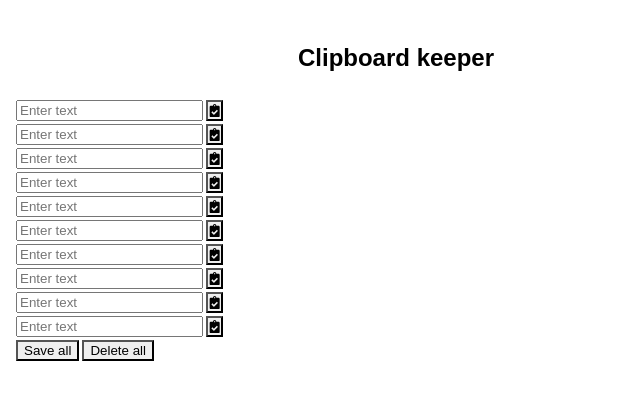
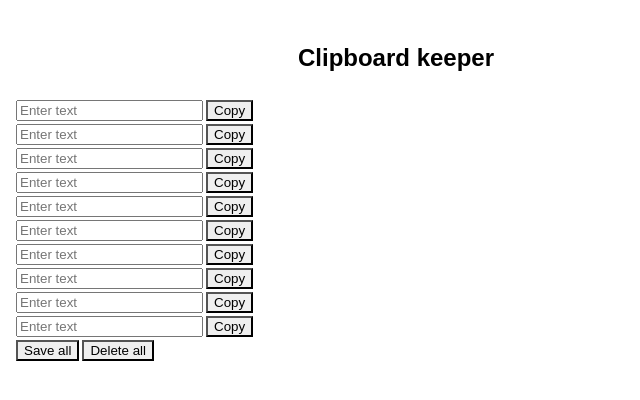
Before and after one commit to kiranb1/clipboard-keeper, a React (Create React App) app: page / in a window 1280 px wide. Shown: the top 400 px of the page, without its empty margins (0-640 px from the left). Built offline with nearby package versions, Linux system fonts and the light colour scheme; the HTML template or start-up script is replaced by a standard one.

Commit message:
feat: update button style

```diff
--- a/src/components/Clipboard.tsx
+++ b/src/components/Clipboard.tsx
@@ -59,10 +59,10 @@ export default function Clipboard() {
           <Heading>Clipboard keeper</Heading>
         </Center>
         {clipboardItems}
-        <Button onClick={saveAllText} colorScheme="green" mr="3">
+        <Button onClick={saveAllText} colorScheme="green" mr="3" fontSize="sm">
           Save all
         </Button>
-        <Button onClick={deleteAllItems} colorScheme="red">
+        <Button onClick={deleteAllItems} colorScheme="red" fontSize="sm">
           Delete all
         </Button>
       </>
--- a/src/components/ClipboardItem.tsx
+++ b/src/components/ClipboardItem.tsx
@@ -1,7 +1,6 @@
 import { useForm } from "react-hook-form";
-import { Input, Flex, IconButton, FormControl } from "@chakra-ui/react";
-import { FaClipboardCheck } from "react-icons/fa";
-import { useEffect } from "react";
+import { Input, Flex, Button, FormControl } from "@chakra-ui/react";
+import { useEffect, useState } from "react";
 
 interface ClipboardItemProps {
   storeItem: (itemToStore: string, id: number) => void;
@@ -17,8 +16,14 @@ export default function ClipboardItem({
   id,
 }: ClipboardItemProps) {
   const { handleSubmit, register, reset } = useForm();
+  const [buttonText, setButtonText] = useState("Copy");
 
   const onSubmit = (values: any) => {
+    // Update button text to 'copied' for 1.2 secs only
+    setButtonText("Copied");
+    setTimeout(() => {
+      setButtonText("Copy");
+    }, 1200);
     storeAndCopyItems(values.copyText, id);
   };
 
@@ -45,12 +50,15 @@ export default function ClipboardItem({
               placeholder="Enter text"
               _placeholder={{ fontWeight: "normal" }}
             />
-            <IconButton
+            <Button
               type="submit"
+              fontSize="sm"
+              ml="3"
               aria-label="Copy text"
-              icon={<FaClipboardCheck />}
-              ml="3"
-            />
+              colorScheme="blue"
+            >
+              {buttonText}
+            </Button>
           </Flex>
         </FormControl>
       </form>
```
